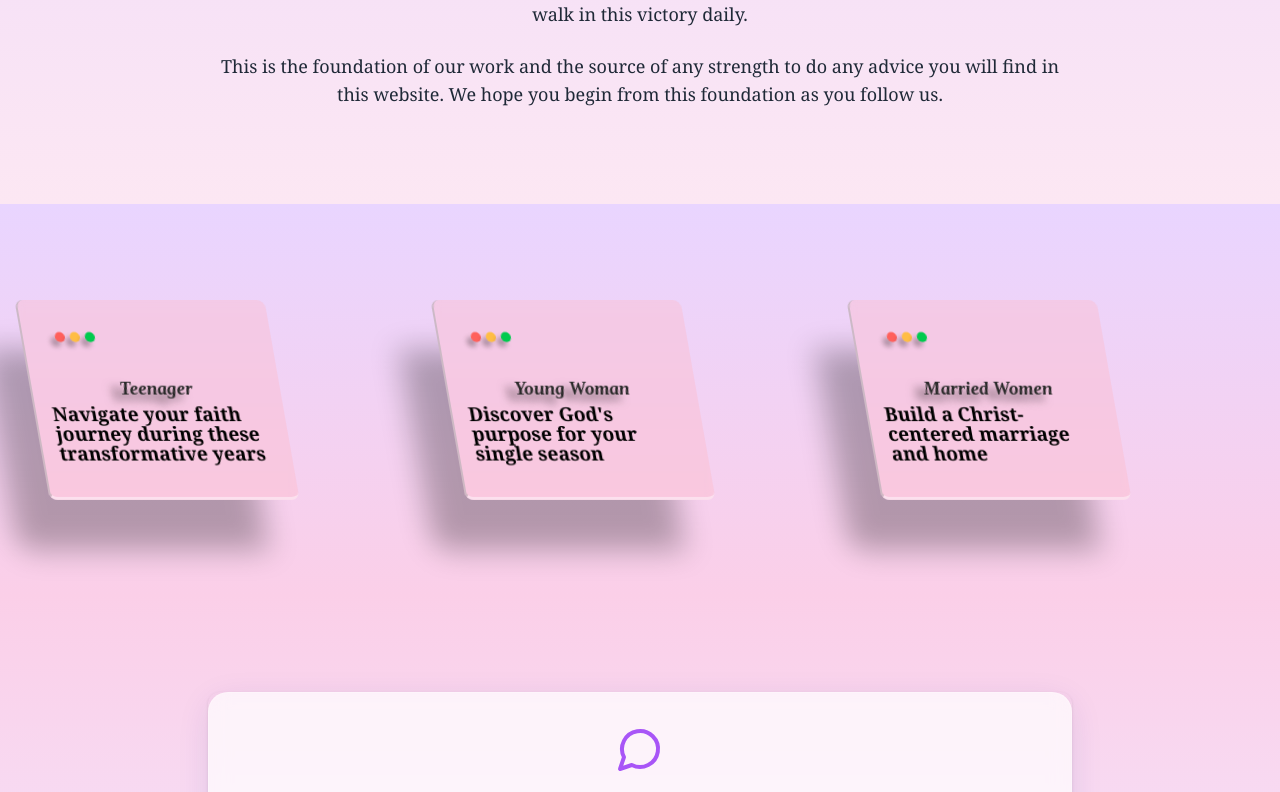
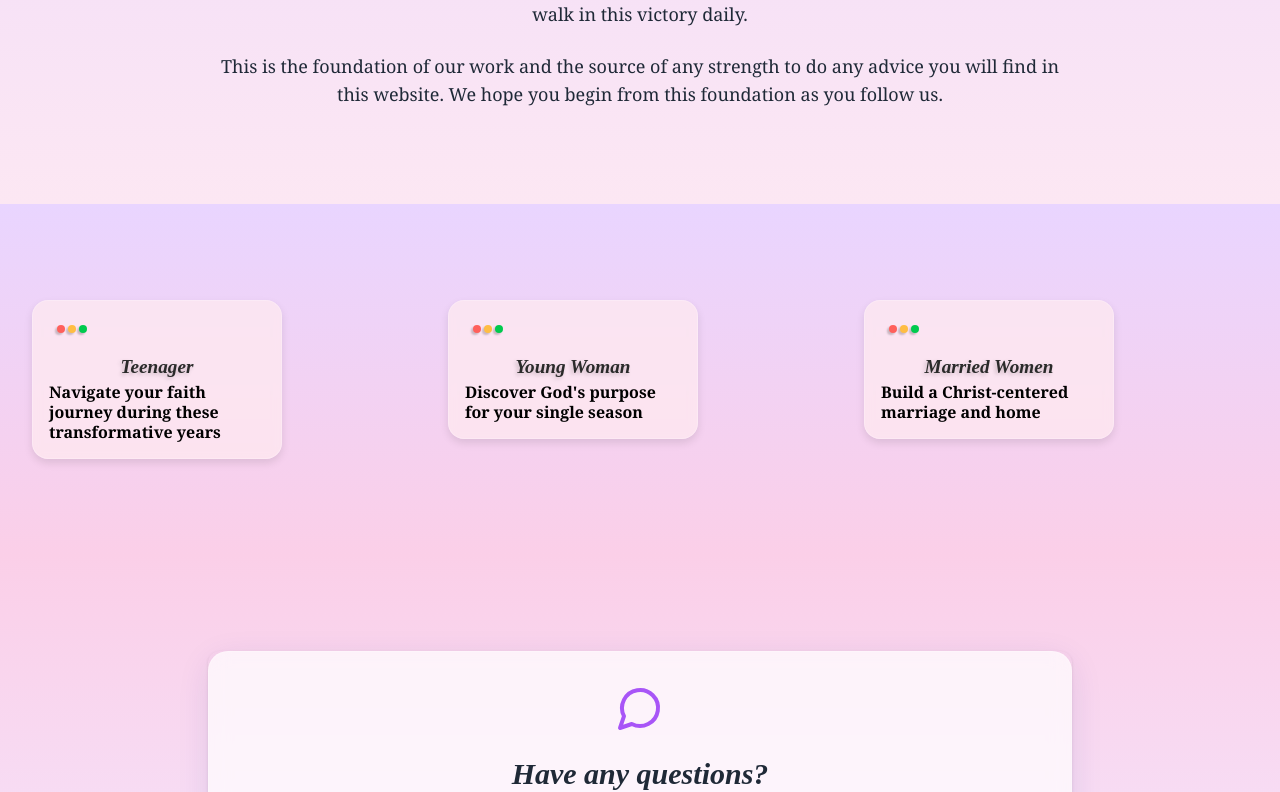
Before and after one commit to sonafouo/Being-a-Woman-of-Faith, a Next.js app in the folder frontend/: page / in a window 1280 px wide. Shown: the part 1913-2705 px from the top of the page. Built offline with nearby package versions, Linux system fonts and the light colour scheme.

Commit message:
deploy issue fix netlify

```diff
--- a/frontend/src/app/page.tsx
+++ b/frontend/src/app/page.tsx
@@ -1,6 +1,6 @@
 'use client';
 
-import {motion} from 'framer-motion';
+import {motion, HTMLMotionProps} from 'framer-motion';
 import {useLanguage} from '@/contexts/language-context';
 import {useTranslation} from '@/hooks/use-translation';
 import {useRef, useEffect, useState} from 'react';
@@ -17,15 +17,12 @@ import {useRouter} from 'next/navigation';
 const StyledCard = styled.div`
   .card {
     width: 250px;
-    height: 200px;
     padding: 1rem;
-    background: rgba(255, 182, 193, 0.34);
-    border-radius: 8px;
+    background: rgba(255, 235, 240, 0.7); /* Light pink with transparency */
+    border-radius: 16px; /* Softer corners */
     backdrop-filter: blur(5px);
-    border-bottom: 3px solid rgba(255, 255, 255, 0.44);
-    border-left: 2px rgba(255, 255, 255, 0.545) inset;
-    box-shadow: -40px 50px 30px rgba(0, 0, 0, 0.28);
-    transform: skewX(10deg);
+    border: 1px solid rgba(255, 255, 255, 0.2); /* Subtle border */
+    box-shadow: 0 4px 8px rgba(0, 0, 0, 0.1); /* Modern box-shadow */
     transition: 0.4s;
     overflow: hidden;
     color: black;
@@ -33,60 +30,63 @@ const StyledCard = styled.div`
   }
 
   .card:hover {
-    height: 300px;
-    transform: skew(0deg);
+    transform: scale(1.05); /* Subtle scale on hover */
   }
 
   .align {
-    padding: 1rem;
+    padding: 0.5rem; /* Reduced padding */
     display: flex;
     flex-direction: row;
-    gap: 5px;
+    gap: 3px; /* Reduced gap */
     align-self: flex-start;
   }
 
   .red {
-    width: 10px;
-    height: 10px;
+    width: 8px; /* Smaller dots */
+    height: 8px;
     border-radius: 50%;
     background-color: #ff605c;
-    box-shadow: -5px 5px 5px rgba(0, 0, 0, 0.28);
+    box-shadow: -2px 2px 2px rgba(0, 0, 0, 0.2); /* Smaller shadow */
   }
 
   .yellow {
-    width: 10px;
-    height: 10px;
+    width: 8px;
+    height: 8px;
     border-radius: 50%;
     background-color: #ffbd44;
-    box-shadow: -5px 5px 5px rgba(0, 0, 0, 0.28);
+    box-shadow: -2px 2px 2px rgba(0, 0, 0, 0.2);
   }
 
   .green {
-    width: 10px;
-    height: 10px;
+    width: 8px;
+    height: 8px;
     border-radius: 50%;
     background-color: #00ca4e;
-    box-shadow: -5px 5px 5px rgba(0, 0, 0, 0.28);
+    box-shadow: -2px 2px 2px rgba(0, 0, 0, 0.2);
   }
 
   .card h1 {
     text-align: center;
-    margin: 1.3rem 0.3rem 0.3rem;
+    margin: 1rem 0.3rem 0.3rem; /* Adjusted margin */
     color: #2a2a2a;
     font-family: 'Great Vibes';
-    text-shadow: -10px 5px 10px rgba(0, 0, 0, 0.573);
+    text-shadow: -2px 2px 4px rgba(0, 0, 0, 0.2); /* More subtle text-shadow */
+  }
+
+  .card p{
+    font-size: 1rem;
   }
 `;
 
 const fadeInUpVariants = {
-  hidden: { opacity: 0, y: 20 },
-  visible: { opacity: 1, y: 0 },
+	hidden: {opacity: 0, y: 20},
+	visible: {opacity: 1, y: 0},
 };
 
 export default function Home() {
 	const router = useRouter();
 	const {language, setLanguage} = useLanguage();
-  const { t } = useTranslation();
+	const {t} = useTranslation();
 
 	const categories = [
 		{
@@ -126,7 +126,7 @@ export default function Home() {
 		const controller = new AbortController();
 		const timeoutId = setTimeout(() => controller.abort(), 5000);
 
-    fetch('http://localhost:3001', { signal: controller.signal })
+		fetch('http://localhost:3001', {signal: controller.signal})
 			.then((response) => response.json())
 			.then(() => setApiError(false))
 			.catch(() => {
@@ -176,8 +176,7 @@ export default function Home() {
 									e.preventDefault();
 									smoothScroll('mission');
 								}}
-                className='text-sm font-medium hover:text-blue-600 transition-colors'
-              >
+								className='text-sm font-medium hover:text-blue-600 transition-colors'>
 								{t('navigation.mission')}
 							</a>
 							<a
@@ -186,8 +185,7 @@ export default function Home() {
 									e.preventDefault();
 									smoothScroll('gospel');
 								}}
-                className='text-sm font-medium hover:text-blue-600 transition-colors'
-              >
+								className='text-sm font-medium hover:text-blue-600 transition-colors'>
 								{t('navigation.gospel')}
 							</a>
 							<a
@@ -196,8 +194,7 @@ export default function Home() {
 									e.preventDefault();
 									smoothScroll('categories');
 								}}
-                className='text-sm font-medium hover:text-blue-600 transition-colors'
-              >
+								className='text-sm font-medium hover:text-blue-600 transition-colors'>
 								{t('navigation.whoAmI')}
 							</a>
 						</div>
@@ -214,8 +211,7 @@ export default function Home() {
 							</Select>
 							<Button
 								onClick={() => router.push('/auth/signup')}
-                className='bg-blue-600 text-white px-4 py-2 rounded-full text-sm font-medium hover:bg-blue-700 transition-colors'
-              >
+								className='bg-blue-600 text-white px-4 py-2 rounded-full text-sm font-medium hover:bg-blue-700 transition-colors'>
 								<Users className='w-4 h-4 mr-2' />
 								{t('navigation.joinUs')}
 							</Button>
@@ -228,24 +224,21 @@ export default function Home() {
 				<section
 					ref={containerRef}
 					className='min-h-screen relative overflow-hidden bg-cover bg-center bg-no-repeat'
-          style={{backgroundImage: 'url("/images/woman-of-faith.jpg")'}}
-        >
+					style={{backgroundImage: 'url("/images/woman-of-faith.jpg")'}}>
 					<div className='absolute inset-0 bg-black bg-opacity-50'></div>
 					<motion.div
 						variants={fadeInUpVariants}
 						initial='hidden'
 						animate='visible'
 						transition={{duration: 0.8}}
-            className='absolute inset-0 flex items-center justify-center'
-          >
+						className='absolute inset-0 flex items-center justify-center'>
 						<div className='text-center space-y-8 px-4 max-w-4xl mx-auto'>
 							<motion.h1
 								variants={fadeInUpVariants}
 								initial='hidden'
 								animate='visible'
 								transition={{duration: 0.8}}
-                className='text-5xl md:text-7xl font-bold tracking-tight text-white font-great-vibes'
-              >
+								className='text-5xl md:text-7xl font-bold tracking-tight text-white font-great-vibes'>
 								{t('hero.title')}
 							</motion.h1>
 							<motion.p
@@ -253,8 +246,7 @@ export default function Home() {
 								initial='hidden'
 								animate='visible'
 								transition={{duration: 0.8, delay: 0.2}}
-                className='text-xl text-gray-200 max-w-2xl mx-auto'
-              >
+								className='text-xl text-gray-200 max-w-2xl mx-auto'>
 								{t('hero.subtitle')}
 							</motion.p>
 						</div>
@@ -263,16 +255,13 @@ export default function Home() {
 
 				<section id='mission' className='py-20 bg-gradient-to-b from-pink-50 to-purple-100'>
 					<div className='max-w-4xl mx-auto px-4 text-center'>
-            <h2 className='text-3xl font-bold mb-8 font-great-vibes'>
-              {t('mission.title')}
-            </h2>
+						<h2 className='text-3xl font-bold mb-8 font-great-vibes'>{t('mission.title')}</h2>
 						<motion.p
 							variants={fadeInUpVariants}
 							initial='hidden'
 							animate='visible'
 							transition={{duration: 0.8}}
-              className='text-lg text-gray-600 mb-6'
-            >
+							className='text-lg text-gray-600 mb-6'>
 							{t('mission.content1')}
 						</motion.p>
 						<motion.div
@@ -280,8 +269,7 @@ export default function Home() {
 							initial='hidden'
 							animate='visible'
 							transition={{duration: 0.8, delay: 0.2}}
-              className='text-lg text-gray-600 mb-6 font-serif'
-            >
+							className='text-lg text-gray-600 mb-6 font-serif'>
 							{t('mission.content2')}
 						</motion.div>
 						<motion.div
@@ -289,8 +277,7 @@ export default function Home() {
 							initial='hidden'
 							animate='visible'
 							transition={{duration: 0.8, delay: 0.4}}
-              className='text-lg text-gray-600 mb-6 font-serif'
-            >
+							className='text-lg text-gray-600 mb-6 font-serif'>
 							{t('mission.content3')}
 						</motion.div>
 					</div>
@@ -303,8 +290,7 @@ export default function Home() {
 							initial='hidden'
 							animate='visible'
 							transition={{duration: 0.8}}
-              className='text-3xl font-bold mb-12 text-center text-pink-800 font-great-vibes'
-            >
+							className='text-3xl font-bold mb-12 text-center text-pink-800 font-great-vibes'>
 							{t('gospel.title')}
 						</motion.h1>
 						<motion.div
@@ -312,8 +298,7 @@ export default function Home() {
 							initial='hidden'
 							animate='visible'
 							transition={{duration: 0.8, delay: 0.2}}
-              className='space-y-6 text-lg text-gray-800 text-center'
-            >
+							className='space-y-6 text-lg text-gray-800 text-center'>
 							<p>{t('gospel.content1')}</p>
 							<p>{t('gospel.content2')}</p>
 							<p>{t('gospel.content3')}</p>
@@ -326,16 +311,14 @@ export default function Home() {
 				<section
 					id='categories'
 					ref={ref}
-          className='py-24 bg-gradient-to-b from-purple-200 to-pink-200 text-white/90 font-family-greatvibes text-sm font-bold'
-        >
+					className='py-24 bg-gradient-to-b from-purple-200 to-pink-200 text-white/90 font-family-greatvibes text-sm font-bold'>
 					<div className='max-w-7xl mx-auto px-4 sm:px-6 lg:px-8 font-serif'>
 						<motion.div
 							variants={fadeInUpVariants}
 							initial='hidden'
 							animate={inView ? 'visible' : 'hidden'}
 							transition={{duration: 0.8}}
-              className='grid grid-cols-1 md:grid-cols-3 gap-8'
-            >
+							className='grid grid-cols-1 md:grid-cols-3 gap-8'>
 							{categories.map((category) => (
 								<Link href={category.link} key={category.title}>
 									<a>
@@ -362,9 +345,7 @@ export default function Home() {
 						<Card className='p-8'>
 							<div className='flex flex-col items-center space-y-6'>
 								<MessageCircle className='w-12 h-12 text-purple-500' />
-                <h2 className='text-3xl font-bold font-great-vibes'>
-                  {t('contact.title')}
-                </h2>
+								<h2 className='text-3xl font-bold font-great-vibes'>{t('contact.title')}</h2>
 								<p className='text-lg text-gray-600 max-w-2xl'>{t('contact.description')}</p>
 								<Button onClick={() => setShowContactForm(true)} variant='outline' className='text-lg'>
 									{t('contact.button')}
```
Lines whose indentation alone changed are shown as unchanged.
